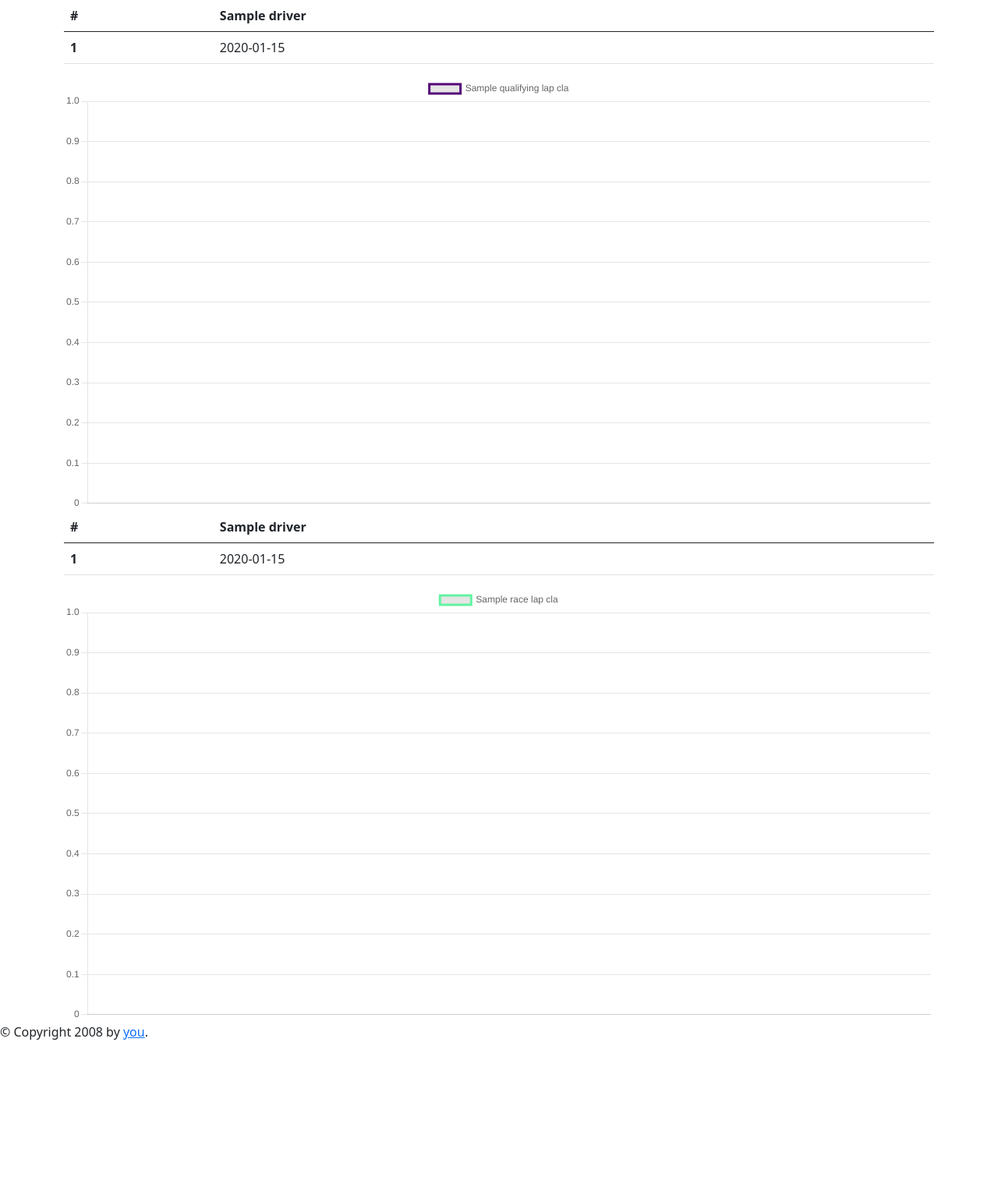
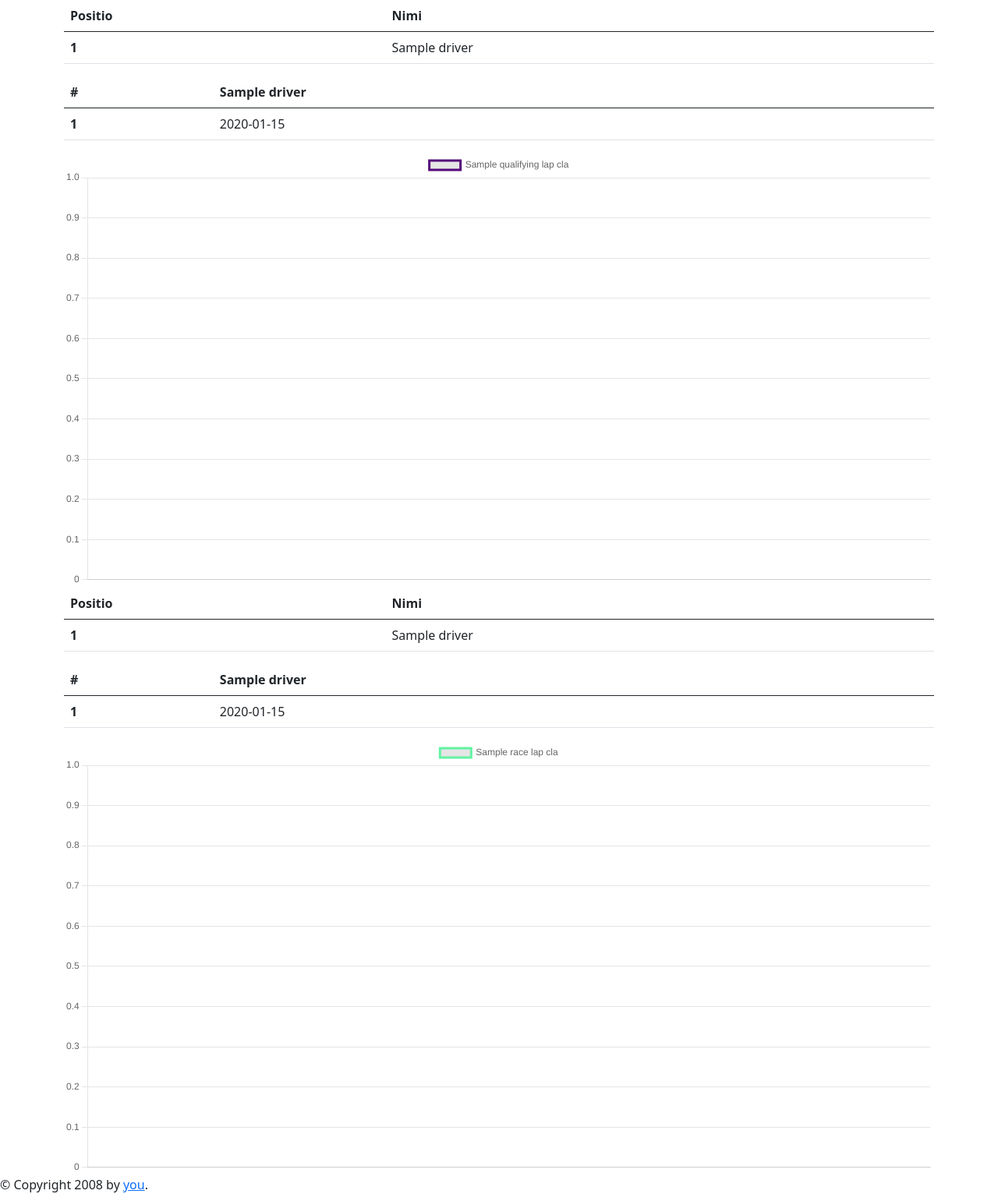
Before and after one commit to Sim30n/karting-v2, a Flask app: template templates/home.html in a window 1280 px wide. Shown: the part 56-1588 px from the top of the page at 78% size. Before the commit the page ends 1390 px from the top, so only its background shows below. Run offline with Flask 2, Linux system fonts and the light colour scheme; tables that the repository leaves empty hold one stand-in row (values such as "Sample post"); the template is opened without the code that fills it: values that come from a table or form of the project are taken from there, most other values are stand-ins (such as "Sample title", 1, 10 or a date in 2020).

Commit message:
result table

```diff
--- a/app.py
+++ b/app.py
@@ -105,8 +105,8 @@
         self.name = name
         self.lap_list = lap_list
 
-@app.route('/<location>/<race_type>')
-def get_location(location, race_type):
+@app.route('/<location>/')
+def get_location(location):
     #location = request.args.get("location")
     search_location = "%{}%".format(location)
 
@@ -114,25 +114,23 @@
     driver_name = "%{}%".format(driver)
 
     #race_type = request.args.get("race_type")
-    race_t = "%{}%".format(race_type)
+    #race_t = "%{}%".format(race_type)
 
     race_queries = []
     if driver:
         race_queries.append(Driver.name.ilike(driver_name))
     if location:
         race_queries.append(Race.location.ilike(search_location))
-    if race_type:
-        race_queries.append(Result.race_type.ilike("Race"))
-        race_queries.append(Lap.race_type.ilike("Race"))
+    race_queries.append(Result.race_type.ilike("Race"))
+    race_queries.append(Lap.race_type.ilike("Race"))
 
     qualifying_queries = []
     if driver:
         qualifying_queries.append(Driver.name.ilike(driver_name))
     if location:
         qualifying_queries.append(Race.location.ilike(search_location))
-    if race_type:
-        qualifying_queries.append(Result.race_type.ilike("Qualifying"))
-        qualifying_queries.append(Lap.race_type.ilike("Qualifying"))
+    qualifying_queries.append(Result.race_type.ilike("Qualifying"))
+    qualifying_queries.append(Lap.race_type.ilike("Qualifying"))
 
     """ Get race by location"""
     race_result = Result.query.join(Race).join(Driver).filter(*race_queries).order_by(Result.position).all()
@@ -148,9 +146,7 @@
     """ Get qualifying lap times by location and driver name """
     qualifying_lap_times = Lap.query.join(Race).join(Driver).filter(*qualifying_queries).all()
 
-    #print(dir(result[0]))
-    #print(dir(lap_times[0]))
-
+    """ Make lapt time matrix"""
     race_lap_matrix = make_lap_time_matrix(race_result, race_lap_times)
     qualifying_lap_matrix = make_lap_time_matrix(qualifying_result, qualifying_lap_times)
 
--- a/templates/home.html
+++ b/templates/home.html
@@ -1,5 +1,25 @@
 {% extends "base.html" %}
 {% block content %}
+
+<!-- qualifying result table -->
+<div class="container">
+  <table class="table">
+    <thead>
+      <tr>
+        <th scope="col">Positio</th>
+        <th scope="col">Nimi</th>
+      </tr>
+    </thead>
+    <tbody>
+      {% for driver in qualifying_result  %}
+      <tr>
+        <th scope="row">{{ driver.position }}</th>
+        <td>{{ driver.driver.name }}</td>
+      </tr>
+      {% endfor %}
+    </tbody>
+  </table>
+</div>
 
 <!-- qualifying race lap time matrix -->
 <div class="container">
@@ -76,6 +96,26 @@
   config
 );
 </script>
+
+<!-- race result table -->
+<div class="container">
+  <table class="table">
+    <thead>
+      <tr>
+        <th scope="col">Positio</th>
+        <th scope="col">Nimi</th>
+      </tr>
+    </thead>
+    <tbody>
+      {% for driver in race_result  %}
+      <tr>
+        <th scope="row">{{ driver.position }}</th>
+        <td>{{ driver.driver.name }}</td>
+      </tr>
+      {% endfor %}
+    </tbody>
+  </table>
+</div>
 
 <!-- race lap time matrix -->
 <div class="container">
```
